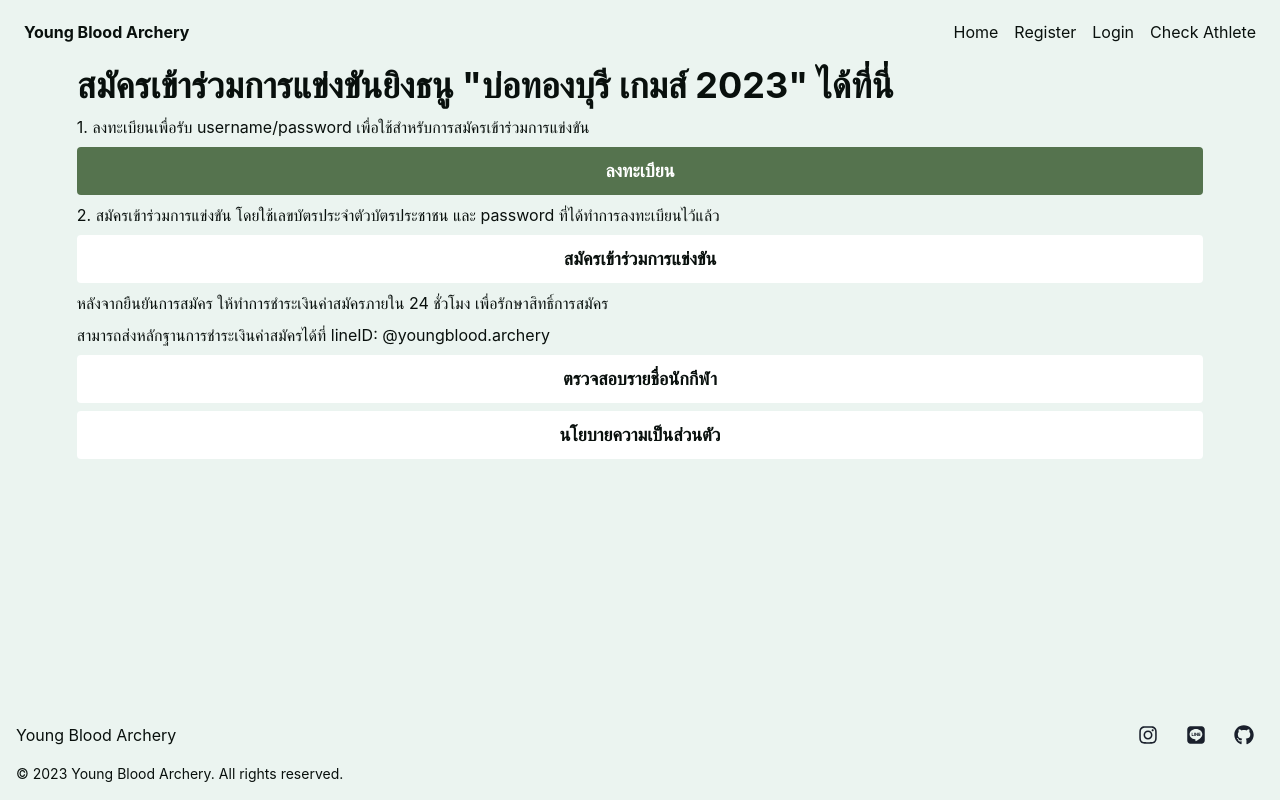
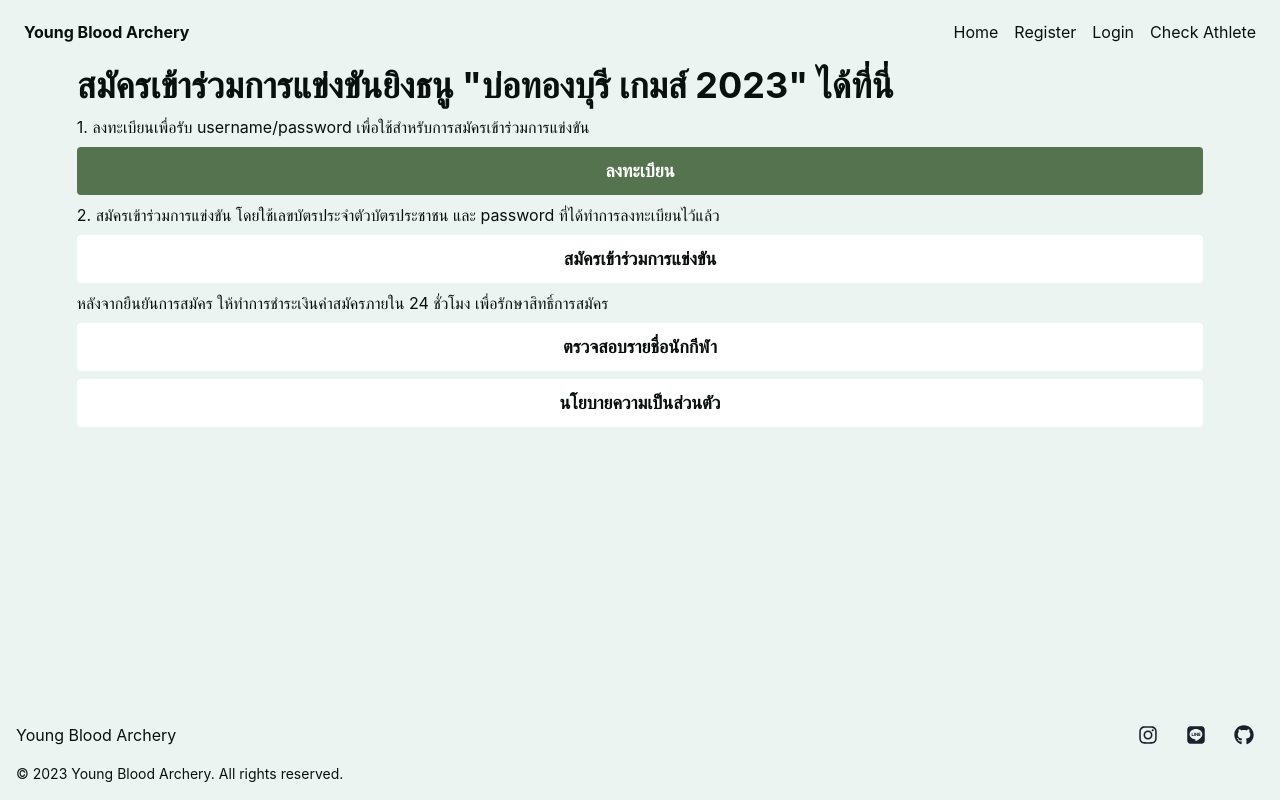
Before and after one commit to borwornpob/archery-registration, a React (Vite) app: page / in a window 1280 px wide. Built offline with nearby package versions, Linux system fonts and the light colour scheme.

Commit message:
update text at Home

```diff
--- a/src/routes/Home.jsx
+++ b/src/routes/Home.jsx
@@ -67,11 +67,6 @@ export default function Home() {
                     หลังจากยืนยันการสมัคร ให้ทำการชำระเงินค่าสมัครภายใน 24
                     ชั่วโมง เพื่อรักษาสิทธิ์การสมัคร
                 </Text>
-                <Text w={width}>
-                    สามารถส่งหลักฐานการชำระเงินค่าสมัครได้ที่ lineID:
-                    @youngblood.archery
-                </Text>
-
                 <Button
                     size="lg"
                     variant="secondary"
```
